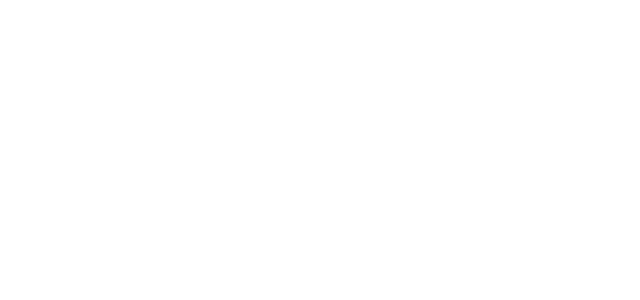
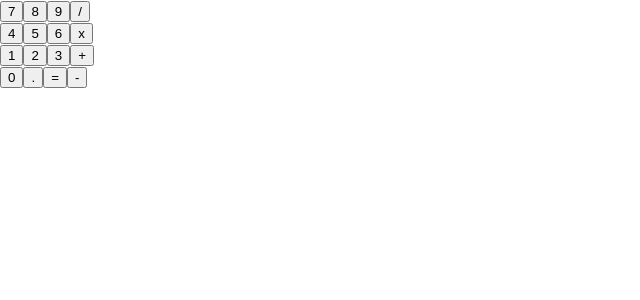
Before and after one commit to SobiahSelvarajah/sobiah-selvarajah-calculator, a React (Create React App) app: page / in a window 1280 px wide. Shown: the top 300 px of the page, without its empty margins (0-640 px from the left). Built offline with nearby package versions, Linux system fonts and the light colour scheme; the HTML template or start-up script is replaced by a standard one.

Commit message:
button component added

```diff
--- /dev/null
+++ b/src/components/button/Button.jsx
@@ -0,0 +1,9 @@
+import React from 'react';
+
+const Button = ({char}) => {
+  return (
+    <button className='button__wrapper'>{char}</button>
+  )
+}
+
+export default Button;
--- a/src/components/calc/Calc.jsx
+++ b/src/components/calc/Calc.jsx
@@ -1,13 +1,35 @@
 import React from 'react';
-
+import Button from '../button/Button';
 
 const Calc = () => {
   return (
     <main className='calc__wrapper'>
         <div className='calc__row'>
+            <Button char="7"/>
+            <Button char="8"/>
+            <Button char="9"/>
+            <Button char="/"/>
+        </div>
+        <div className='calc__row'>
+            <Button char="4"/>
+            <Button char="5"/>
+            <Button char="6"/>
+            <Button char="x"/>
+        </div>
+        <div className='calc__row'>
+            <Button char="1"/>
+            <Button char="2"/>
+            <Button char="3"/>
+            <Button char="+"/>
+        </div>
+        <div className='calc__row'>
+            <Button char="0"/>
+            <Button char="."/>
+            <Button char="="/>
+            <Button char="-"/>
         </div>
     </main>
   )
 }
 
-export default Calc
+export default Calc;
```
